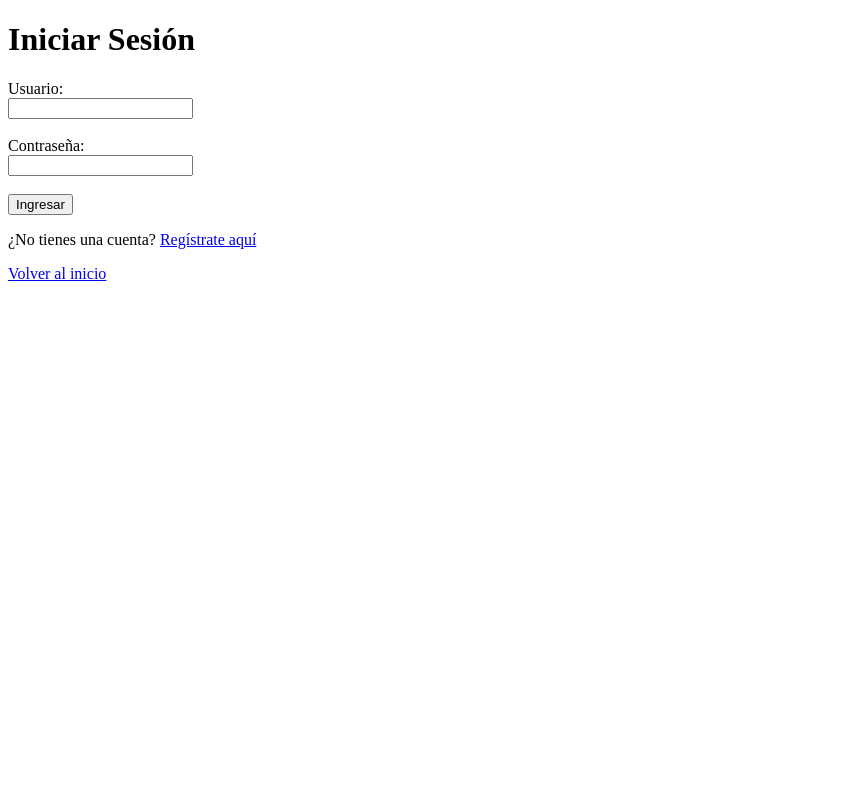
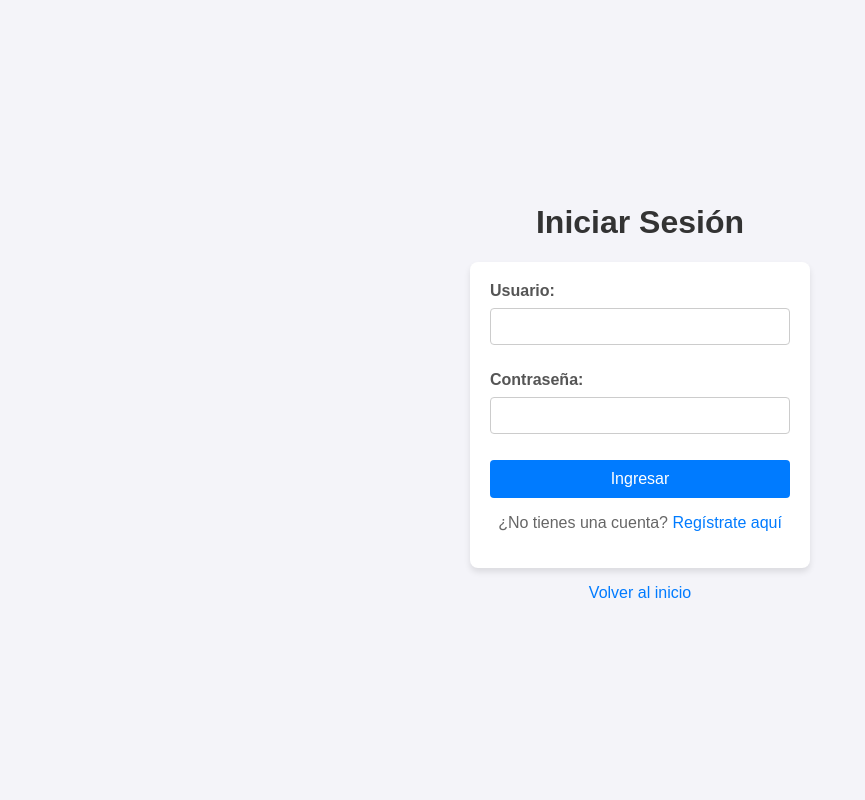
Before and after one commit to JacktnielFD20/complaints, a Flask app: page /login in a window 1280 px wide. Shown: the whole page, without its empty margins (0-865 px from the left). Run offline with Flask 3, Linux system fonts and the light colour scheme.

Commit message:
login css code add

```diff
--- /dev/null
+++ b/static/css/styles.css
@@ -0,0 +1,67 @@
+body {
+    font-family: Arial, sans-serif;
+    background-color: #f4f4f9;
+    margin: 0;
+    padding: 0;
+    display: flex;
+    flex-direction: column;
+    justify-content: center;
+    align-items: center;
+    height: 100vh;
+}
+
+form {
+    background-color: #ffffff;
+    padding: 20px;
+    border-radius: 8px;
+    box-shadow: 0 4px 6px rgba(0, 0, 0, 0.1);
+    width: 300px;
+}
+
+h1 {
+    text-align: center;
+    color: #333333;
+}
+
+label {
+    font-weight: bold;
+    color: #555555;
+}
+
+input[type="text"], input[type="password"] {
+    width: 100%;
+    padding: 10px;
+    margin: 8px 0;
+    border: 1px solid #cccccc;
+    border-radius: 4px;
+    box-sizing: border-box;
+}
+
+button {
+    width: 100%;
+    padding: 10px;
+    background-color: #007bff;
+    color: white;
+    border: none;
+    border-radius: 4px;
+    cursor: pointer;
+    font-size: 16px;
+}
+
+button:hover {
+    background-color: #0056b3;
+}
+
+p {
+    text-align: center;
+    color: #666666;
+}
+
+a {
+    color: #007bff;
+    text-decoration: none;
+}
+
+a:hover {
+    text-decoration: underline;
+}
--- a/templates/login.html
+++ b/templates/login.html
@@ -3,6 +3,7 @@
 <head>
     <meta charset="UTF-8">
     <title>Iniciar Sesión</title>
+    <link rel="stylesheet" href="/static/css/styles.css">
 </head>
 <body>
     <h1>Iniciar Sesión</h1>
```
Also changed, not shown: complaints.db.
